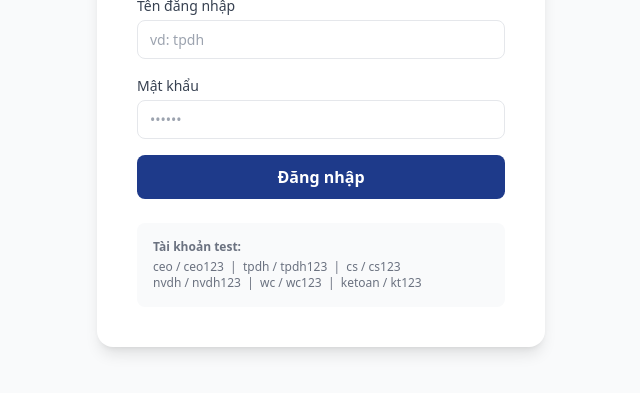
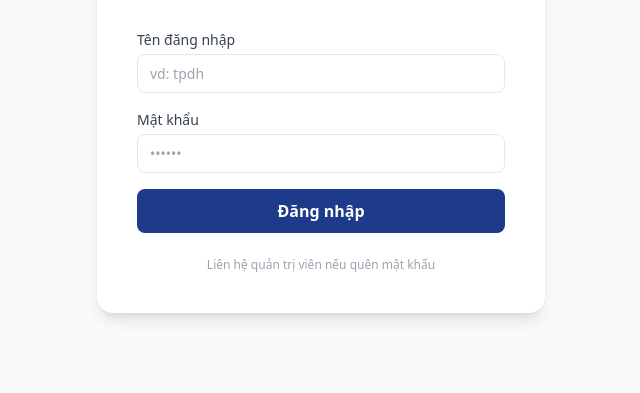
Before and after one commit to thanhphathung-web/booking-hub, a website: page public/index.html in a window 1280 px wide. Shown: the part 317-710 px from the top of the page, without its empty margins (319-959 px from the left). Drawn offline with nearby package versions, Linux system fonts and the light colour scheme.

Commit message:
security: go goi y tai khoan test khoi man hinh login, gitignore file mat khau local
Co-Authored-By: Claude Fable 5 <noreply@anthropic.com>

```diff
--- a/public/index.html
+++ b/public/index.html
@@ -74,11 +74,7 @@
         Đăng nhập
       </button>
     </div>
-    <div class="mt-6 bg-gray-50 rounded-lg p-4 text-xs text-gray-500">
-      <p class="font-semibold mb-1">Tài khoản test:</p>
-      <p>ceo / ceo123 &nbsp;|&nbsp; tpdh / tpdh123 &nbsp;|&nbsp; cs / cs123</p>
-      <p>nvdh / nvdh123 &nbsp;|&nbsp; wc / wc123 &nbsp;|&nbsp; ketoan / kt123</p>
-    </div>
+    <p class="mt-6 text-center text-xs text-gray-400">Liên hệ quản trị viên nếu quên mật khẩu</p>
   </div>
 </div>
 
```
Also changed, not shown: 1 other file.
